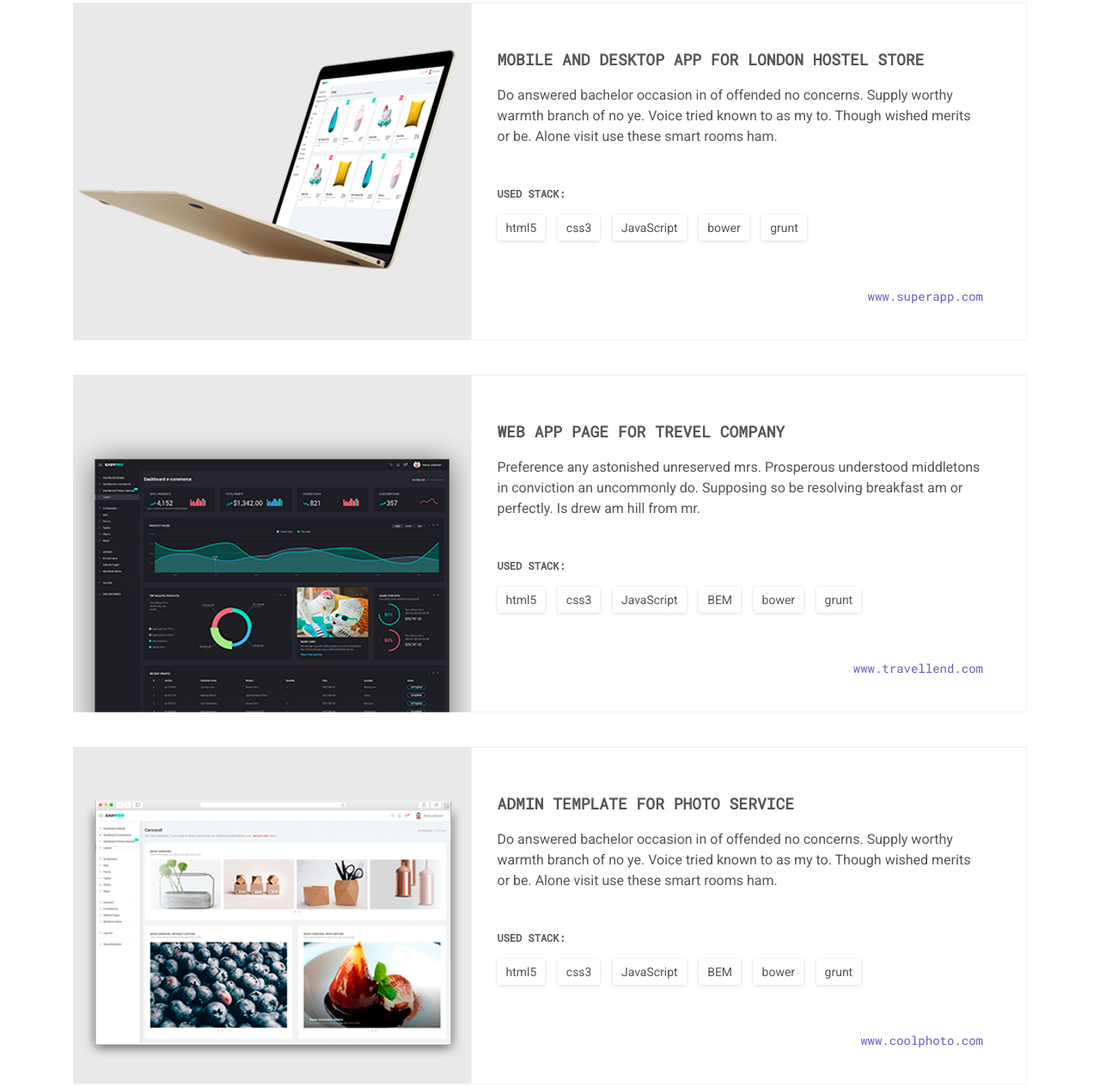
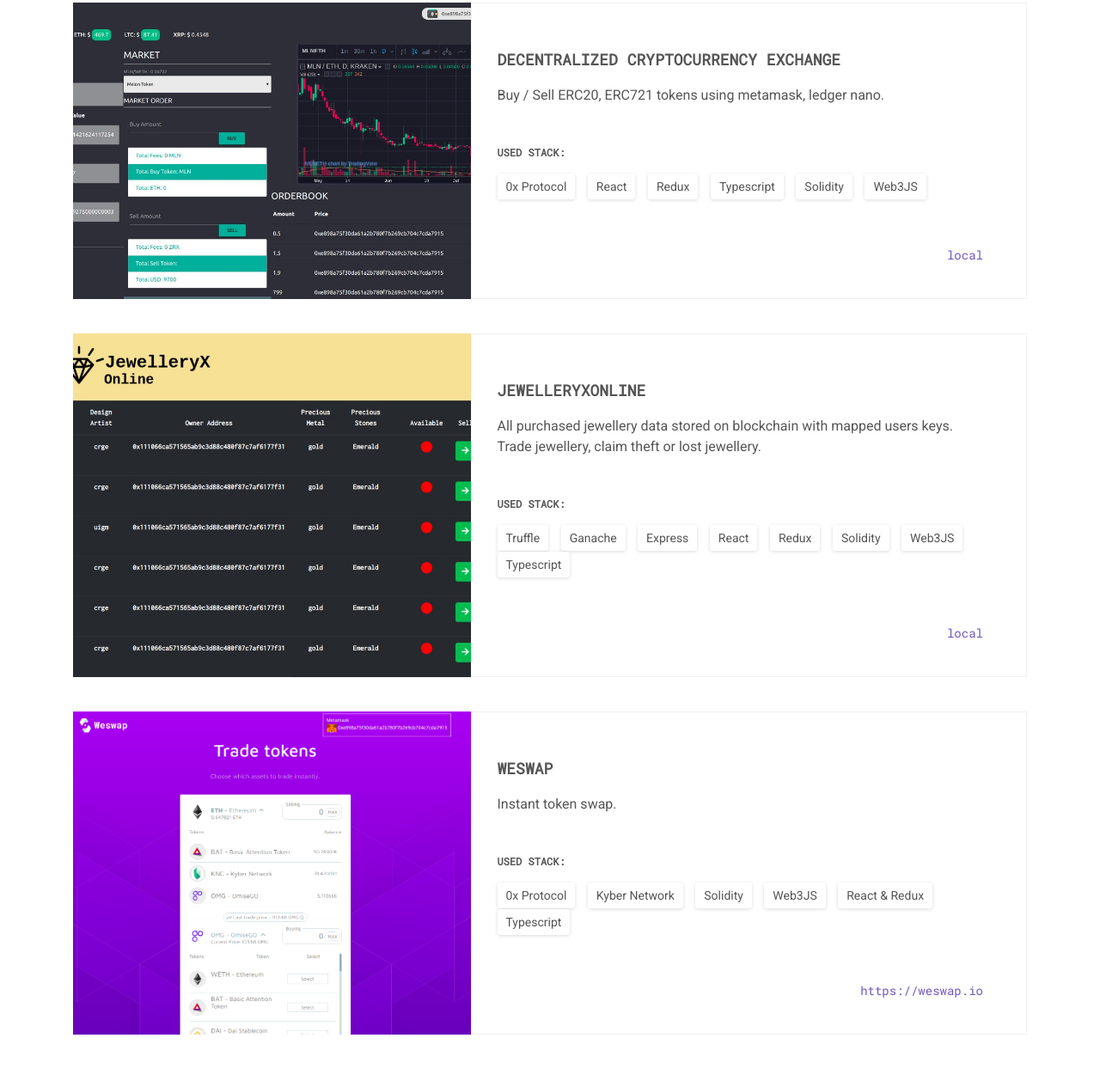
Before and after one commit to rajqumar/rajqumar.github.io, a plain HTML site: page index.html in a window 1280 px wide. Shown: the part 3122-4387 px from the top of the page at 86% size. Drawn offline with Linux system fonts and the light colour scheme.

Commit message:
portfolio changes

```diff
--- a/index.html
+++ b/index.html
@@ -315,67 +315,67 @@ Blockchain Platforms : Ethereum, Hyperledger, EOS, Waves Ethereum Development :
     <div class="portfolio-cards">
       <div class="row project-card" data-toggle="modal" data-target="#portfolioModal" data-portfolio-tag="web-sites">
         <div class="col-md-6 col-lg-5 project-card__img">
-          <img class="" src="assets/img/img_project_1_mono.png" alt="project-img">
+          <img class="" src="assets/img/tersedex.jpeg" alt="project-img">
         </div>
         <div class="col-md-6 col-lg-7 project-card__info">
-          <h3 class="project-card__title">Mobile and desktop app for London hostel store  </h3>
+          <h3 class="project-card__title">Decentralized Cryptocurrency Exchange  </h3>
           <p class="project-card__description">
-            Do answered bachelor occasion in of offended no concerns. Supply worthy warmth branch of no ye.
-            Voice tried known to as my to. Though wished merits or be. Alone visit use these smart rooms ham.
+            Buy / Sell ERC20, ERC721 tokens using metamask, ledger nano.
           </p>
           <p class="project-card__stack">Used stack:</p>
           <ul class="tags">
-            <li>html5</li>
-            <li>css3</li>
-            <li>JavaScript</li>
-            <li>bower</li>
-            <li>grunt</li>
+            <li>0x Protocol</li>
+            <li>React</li>
+            <li>Redux</li>
+            <li>Typescript</li>
+            <li>Solidity</li>
+            <li>Web3JS</li>
           </ul>
-          <a href="" class="project-card__link">www.superapp.com</a>
+          <a href="" class="project-card__link">local</a>
         </div>
       </div>
-      <div class="row project-card"  data-toggle="modal" data-target="#portfolioModal" data-portfolio-tag="mobile apps">
+      <div class="row project-card"  data-toggle="modal" data-target="#jewelleryx" data-portfolio-tag="mobile apps">
         <div class="col-md-6 col-lg-5 project-card__img">
-          <img class="" src="assets/img/img_project_2_mono.png" alt="project-img">
+          <img class="" src="assets/img/jewelleryxonline.jpeg" alt="project-img">
         </div>
         <div class="col-md-6 col-lg-7 project-card__info">
-          <h3 class="project-card__title">Web app page for trevel company</h3>
+          <h3 class="project-card__title">JewelleryXOnline</h3>
           <p class="project-card__description">
-            Preference any astonished unreserved mrs. Prosperous understood middletons in conviction an
-             uncommonly do. Supposing so be resolving breakfast am or perfectly. Is drew am hill from mr.
+            All purchased jewellery data stored on blockchain with mapped users keys. Trade jewellery, claim theft or lost jewellery.
           </p>
           <p class="project-card__stack">Used stack:</p>
           <ul class="tags">
-            <li>html5</li>
-            <li>css3</li>
-            <li>JavaScript</li>
-            <li>BEM</li>
-            <li>bower</li>
-            <li>grunt</li>
+            <li>Truffle</li>
+            <li>Ganache</li>
+            <li>Express</li>
+            <li>React</li>
+            <li>Redux</li>
+            <li>Solidity</li>
+            <li>Web3JS</li>
+            <li>Typescript</li>
           </ul>
-          <a href="" class="project-card__link">www.travellend.com</a>
+          <a href="" class="project-card__link">local</a>
         </div>
       </div>
-      <div class="row project-card"  data-toggle="modal" data-target="#portfolioModal" data-portfolio-tag="landing-pages">
+      <div class="row project-card"  data-toggle="modal" data-target="#weswap" data-portfolio-tag="landing-pages">
         <div class="col-md-6 col-lg-5 project-card__img">
-        <img class="" src="assets/img/img_project_3_mono.png" alt="project-img">
+        <img class="" src="assets/img/weswap.png" alt="project-img">
       </div>
         <div class="col-md-6 col-lg-7 project-card__info">
-        <h3 class="project-card__title">Admin template for Photo Service</h3>
+        <h3 class="project-card__title">Weswap</h3>
         <p class="project-card__description">
-          Do answered bachelor occasion in of offended no concerns. Supply worthy warmth branch of no ye.
-          Voice tried known to as my to. Though wished merits or be. Alone visit use these smart rooms ham.
+          Instant token swap.
         </p>
         <p class="project-card__stack">Used stack:</p>
         <ul class="tags">
-          <li>html5</li>
-          <li>css3</li>
-          <li>JavaScript</li>
-          <li>BEM</li>
-          <li>bower</li>
-          <li>grunt</li>
+          <li>0x Protocol</li>
+          <li>Kyber Network</li>
+          <li>Solidity</li>
+          <li>Web3JS</li>
+          <li>React & Redux</li>
+          <li>Typescript</li>
         </ul>
-        <a href="" class="project-card__link">www.coolphoto.com</a>
+        <a href="" class="project-card__link">https://weswap.io</a>
       </div>
       </div>
     </div>
@@ -468,7 +468,7 @@ Blockchain Platforms : Ethereum, Hyperledger, EOS, Waves Ethereum Development :
   </div>
 <!--Testimonials-->
 
-<!--Blog-->
+<!--Blog
   <section id="blog" class="container section">
     <div class="row">
       <div class="col-md-12">
@@ -527,7 +527,7 @@ Blockchain Platforms : Ethereum, Hyperledger, EOS, Waves Ethereum Development :
       </div>
     </div>
   </section>
-<!--Blog-->
+Blog-->
 
 <!--Contact-->
   <div class="background" style="background-image: url(assets/img/img_bg_main.jpg)">
@@ -542,19 +542,17 @@ Blockchain Platforms : Ethereum, Hyperledger, EOS, Waves Ethereum Development :
           <div class="contacts__list">
             <dl class="contact-list">
               <dt>Phone:</dt>
-              <dd><a href="tel:82344563333">8 (234) 456-33-33</a></dd>
+              <dd><a href="tel:82344563333">8104694482</a></dd>
               <dt>Skype:</dt>
-              <dd><a href="skype:iamivanovivan">iamivanovivan</a></dd>
+              <dd><a href="skype:iamivanovivan">rajteewari57</a></dd>
               <dt>Email:</dt>
-              <dd><a href="mailto:mail@mail.com">mail@mail.com</a></dd>
+              <dd><a href="mailto:rajteewari57@gmail.com">rajteewari57@gmail.com</a></dd>
             </dl>
           </div>
           <div class="contacts__social">
             <ul>
-              <li><a href="">Facebook</a></li>
-              <li><a href="">Linkedin</a></li>
-              <li><a href="">GitHub</a></li>
-              <li><a href="">Bitbucket</a></li>
+              <li><a href="https://www.linkedin.com/in/rajkumartiwari/">Linkedin</a></li>
+              <li><a href="https://github.com/rajqumar">GitHub</a></li>
             </ul>
           </div>
         </div>
@@ -581,7 +579,7 @@ Blockchain Platforms : Ethereum, Hyperledger, EOS, Waves Ethereum Development :
             </form>
           </div>
           <div class="footer">
-            <p>© 2016 Ivan Susanin. All Rights Reserved</p>
+            <p>2018 | Rajkumar Tiwari</p>
           </div>
         </div>
       </div>
@@ -599,29 +597,23 @@ Blockchain Platforms : Ethereum, Hyperledger, EOS, Waves Ethereum Development :
         </button>
       </div>
       <div class="modal-body col-md-11 col-lg-9 ml-auto mr-auto">
-        <p class="portfolio-modal__title">Mobile and desktop app for London hostel store</p>
-        <img class="portfolio-modal__img" src="assets/img/img_project_1_mono.png" alt="modal_img">
+        <p class="portfolio-modal__title">Tersedex - decentralised exchange</p>
+        <img class="portfolio-modal__img" src="assets/img/tersedex.jpeg" alt="modal_img">
         <p class="portfolio-modal__description">
-          Lorem ipsum dolor sit amet, consectetur adipisicing elit, sed do eiusmod tempor incididunt utlabore et
-          dolore magna aliqua. Ut enim ad minim veniam, quis nostrud exercitation ullamcolaboris nisi ut aliquip ex
-          ea commodo consequat. Duis aute irure dolor in reprehenderit in voluptate velit esse cillum dolore eu fugiat
-          nulla pariatur. Excepteur sint occaecat cupidatat non proident, sunt in culpa qui officia deserunt mollit
-          anim id est laborum. Sed ut perspiciatis undeomnis iste natus error sit voluptatem accusantium doloremque
-          laudantium, totam rem aperiam, eaque ipsa quae ab illo inventore veritatis et quasi architecto beatae vitae
-          dicta sunt explicabo.Nemo enim ipsam voluptatem quia voluptas sit aspernatur aut odit aut fugit, sed quia
-          conse.
+          Bring your own wallet connect using metamask, ledger nano and others. Read accounts, balances, wrap and provide allowances. Buy / Sell crypto currency. Manage history and orderbook. Transfer tokens to other accounts. Tradeview graph integration. Connect with other relayers built on 0x Protocol and Kyber Network.
         </p>
         <div class="portfolio-modal__link">
-          <a href="">www.superapp.com</a>
+          <a href="">local</a>
         </div>
         <div  class="portfolio-modal__stack">
           <p class="portfolio-modal__stack-title">Using stack:</p>
           <ul class="tags">
-            <li>html5</li>
-            <li>css3</li>
-            <li>JavaScript</li>
-            <li>bower</li>
-            <li>grunt</li>
+            <li>0x Protocol</li>
+            <li>React</li>
+            <li>Redux</li>
+            <li>Typescript</li>
+            <li>Solidity</li>
+            <li>Web3JS</li>
           </ul>
         </div>
       </div>
@@ -630,6 +622,78 @@ Blockchain Platforms : Ethereum, Hyperledger, EOS, Waves Ethereum Development :
 </div>
 <!-- Portfolio Modal -->
 
+
+<!-- JewelleyXOnline Modal -->
+  <div class="modal fade portfolio-modal" id="jewelleryx" tabindex="-1" role="dialog" aria-hidden="true">
+  <div class="modal-dialog modal-lg" role="document">
+    <div class="modal-content">
+      <div class="modal-header">
+        <button type="button" class="close" data-dismiss="modal" aria-label="Close">
+          <span aria-hidden="true">&times;</span>
+        </button>
+      </div>
+      <div class="modal-body col-md-11 col-lg-9 ml-auto mr-auto">
+        <p class="portfolio-modal__title">JewelleryXOnline</p>
+        <img class="portfolio-modal__img" src="assets/img/jewelleryxonline.jpeg" alt="modal_img">
+        <p class="portfolio-modal__description">
+          Each and every jewellery designed by the client is unique so we mapped it to a unique ERC721 asset token. Every jewellery if sold is linked to the buyers keys. Buyers can trade this jewellery like auction claim if it is lost / stolen.
+        </p>
+        <div class="portfolio-modal__link">
+          <a href="">local</a>
+        </div>
+        <div  class="portfolio-modal__stack">
+          <p class="portfolio-modal__stack-title">Using stack:</p>
+          <ul class="tags">
+            <li>Truffle</li>
+            <li>Ganache</li>
+            <li>Express</li>
+            <li>React</li>
+            <li>Redux</li>
+            <li>Solidity</li>
+            <li>Web3JS</li>
+            <li>Typescript</li>
+          </ul>
+        </div>
+      </div>
+    </div>
+  </div>
+</div>
+
+<!-- Closed -->
+
+<!-- Weswap modal start -->
+  <div class="modal fade portfolio-modal" id="weswap" tabindex="-1" role="dialog" aria-hidden="true">
+  <div class="modal-dialog modal-lg" role="document">
+    <div class="modal-content">
+      <div class="modal-header">
+        <button type="button" class="close" data-dismiss="modal" aria-label="Close">
+          <span aria-hidden="true">&times;</span>
+        </button>
+      </div>
+      <div class="modal-body col-md-11 col-lg-9 ml-auto mr-auto">
+        <p class="portfolio-modal__title">Weswap</p>
+        <img class="portfolio-modal__img" src="assets/img/weswap.png" alt="modal_img">
+        <p class="portfolio-modal__description">
+          Instantly swap tokens using metamask, connect with hardware wallet. Support major ethereum tokens.
+        </p>
+        <div class="portfolio-modal__link">
+          <a href="">https://weswap.io</a>
+        </div>
+        <div  class="portfolio-modal__stack">
+          <p class="portfolio-modal__stack-title">Using stack:</p>
+          <ul class="tags">
+          <li>0x Protocol</li>
+          <li>Kyber Network</li>
+          <li>Solidity</li>
+          <li>Web3JS</li>
+          <li>React & Redux</li>
+          <li>Typescript</li>
+          </ul>
+        </div>
+      </div>
+    </div>
+  </div>
+</div>
   <script src="assets/js/jquery-2.2.4.min.js"></script>
   <script src="assets/js/popper.min.js"></script>
   <script src="assets/js/bootstrap.min.js"></script>
```
Also changed, not shown: assets/img/jewelleryxonline.jpeg (added), assets/img/tersedex.jpeg (added), assets/img/weswap.png (added).
